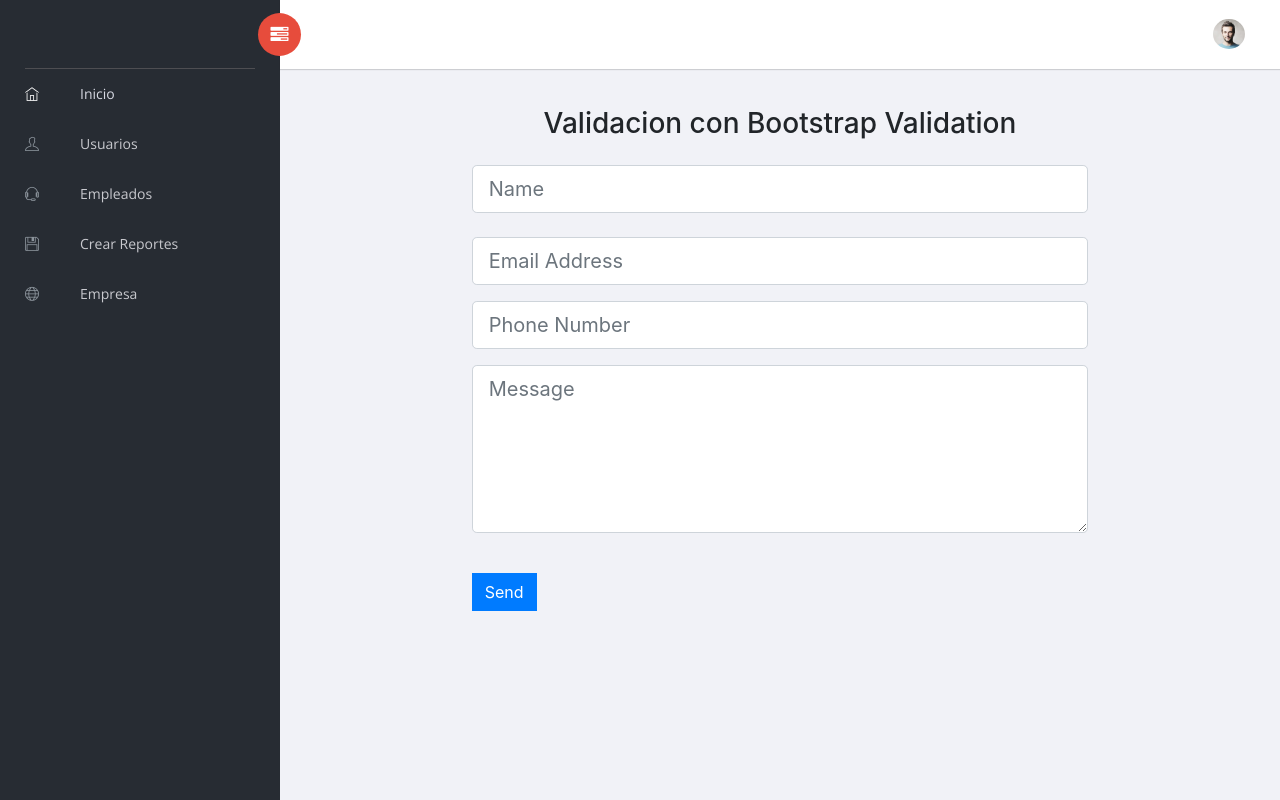
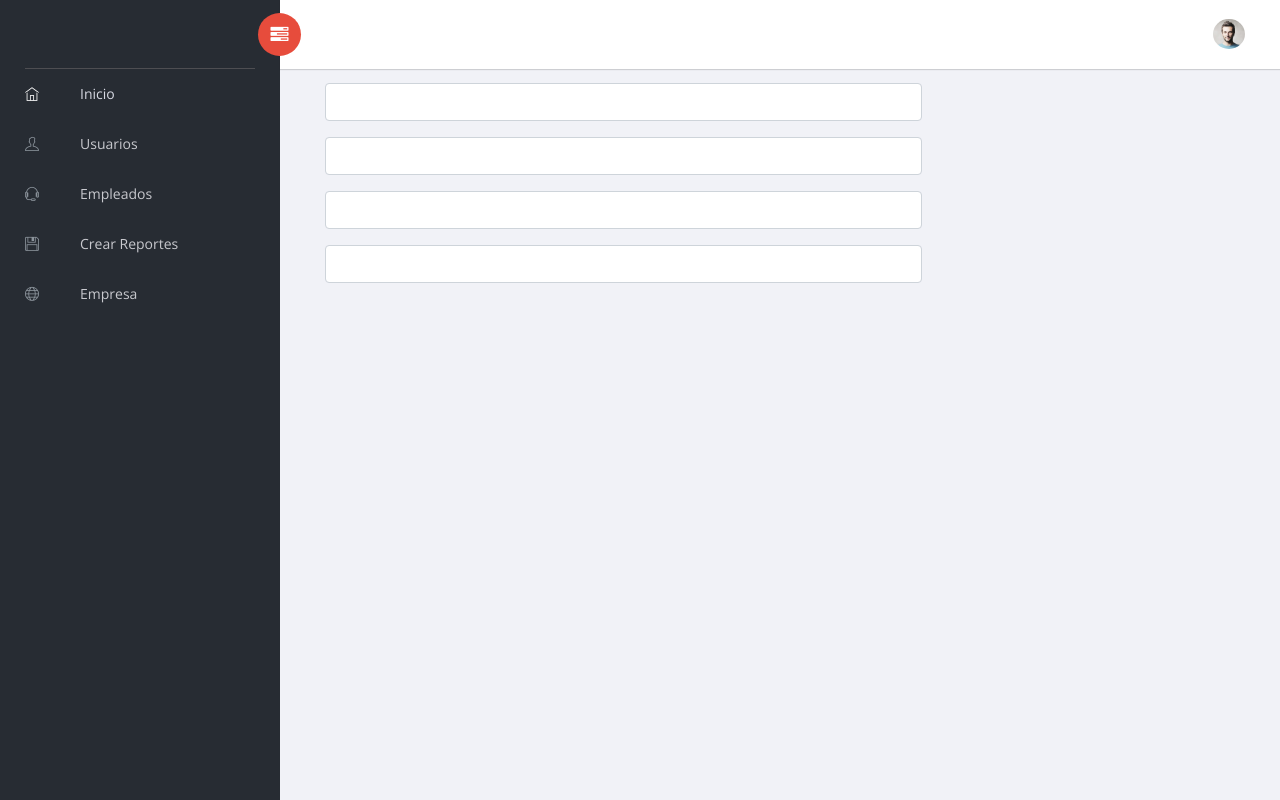
Before and after one commit to HenrySD/ControlTimer, a PHP site: page /celular.php in a window 1280 px wide. Run offline with PHP 8.4, Linux system fonts and the light colour scheme; the visitor is signed in with stand-in values (Sample User, id 1); some libraries are stand-ins or nearby versions.

Commit message:
Avance 08/04/2019

```diff
--- a/celular.php
+++ b/celular.php
@@ -4,124 +4,34 @@ require("partials/cabeza.php");
 ?>
 
 
+<script src="https://cdn.rawgit.com/PascaleBeier/bootstrap-validate/v2.2.0/dist/bootstrap-validate.js" ></script>
+<div class="container box">
+<form action="" class="col-sm-8">
+<div class="form-group">
+  <input id="docs-demo" class="form-control">
+</div>
+<div class="form-group">
+  <input id="tama" class="form-control">
+</div>
+<div class="form-group">
+  <input id="t" class="form-control">
+</div>
+<div class="form-group">
+  <input id="r" class="form-control">
+</div>
+
+</form>
 
 
+</div>
+    <script>
+    bootstrapValidate('#docs-demo','email:Ingrese un Email valido'),
+    bootstrapValidate('#tama', 'min:20:Minimo 20 Caracteres'),
+    bootstrapValidate('#t', 'regex:^[a-z]+$:Solo Letras'),
+    bootstrapValidate('#r', 'required:Rellene el campo')
+    </script>
 
-    <script src="https://cdnjs.cloudflare.com/ajax/libs/jqBootstrapValidation/1.3.6/jqBootstrapValidation.js"></script>
-    <style>
-    .box {
-        max-width: 600px;
-        width: 100%;
-        margin: 0 auto;
-        ;
-    }
 
-    .form-group p {
-        color: #a94442;
-    }
-    </style>
-
-    <div class="container-fluid text-center">
-        <div class="row ">
-            <div class="col-sm-2">
-
-            </div>
-            <div class="col-sm-8 text-left">
-                <br />
-                <h3 align="center"><a">Validacion con Bootstrap Validation</a></h3>
-                <br />
-                <form id="simple_form" novalidate="novalidate">
-
-                    <div class="control-group">
-                        <div class="form-group mb-0 pb-2">
-                            <input type="text" name="contact_name" id="contact_name"
-                                class="form-control form-control-lg" placeholder="Name" required="required"
-                                data-validation-required-message="Ingrese su nombre" />
-                            <p class="text-danger help-block"></p>
-                        </div>
-                    </div>
-
-                    <div class="control-group">
-                        <div class="form-group">
-                            <input type="email" name="contact_email" id="contact_email"
-                                class="form-control form-control-lg" placeholder="Email Address" required="required"
-                                data-validation-required-message="Porfavor ingresar su correo" />
-                            <p class="text-danger help-block"></p>
-
-                        </div>
-                    </div>
-
-                    <div class="control-group">
-                        <div class="form-group">
-                            <input type="tel" name="contact_mobile" id="contact_mobile"
-                                class="form-control form-control-lg" placeholder="Phone Number" required="required"
-                                data-validation-required-message="Porfabor ingresar su numero" pattern="^[0-9]{10}$"
-                                data-validation-pattern-message="10 digitos porfabor" />
-                            <p class="text-danger help-block"></p>
-
-                        </div>
-                    </div>
-
-                    <div class="control-group">
-                        <div class="form-group">
-                            <textarea name="contact_message" id="contact_message" class="form-control form-control-lg"
-                                rows="5" placeholder="Message" required="required"
-                                data-validation-required-message="Porfabor ingresar un mensaje"></textarea>
-                            <p class="text-danger help-block"></p>
-                        </div>
-                    </div>
-                    <br>
-                    <div id="success"></div>
-                    <div class="form-group">
-                        <button type="submit" class="btn btn-primary" id="send_button">Send</button>
-                    </div>
-                </form>
-            </div>
-            <div class="col-sm-2">
-
-            </div>
-        </div>
-    </div>
-<script>
-$(document).ready(function() {
-
-    $('#simple_form input, #simple_form textarea').jqBootstrapValidation({
-        preventSubmit: true,
-        submitSuccess: function($form, event) {
-            event.preventDefault();
-            $this = $('#send_button');
-            $this.prop('disabled', true);
-            var form_data = $("#simple_form").serialize();
-            $.ajax({
-                // despues colocaremos este archivo
-                url: "estearchivonoestacreado.php",
-                method: "POST",
-                data: form_data,
-                success: function() {
-                    $('#success').html(
-
-                        // deveria de probar si lo agarra en espanol entre medio de la etiqueta strong
-                        "<div class='alert alert-success'><strong>Your message has been sent. </strong></div>"
-                        );
-                    $('#simple_form').trigger('reset');
-                },
-                error: function() {
-                    $('#success').html(
-                        "<div class='alert alert-danger'>There is some error</div>");
-                    $('#simple_form').trigger('reset');
-                },
-                complete: function() {
-                    setTimeout(function() {
-                        $this.prop("disabled", false);
-                        $('#success').html('');
-                    }, 5000);
-                }
-            });
-        },
-    });
-
-});
-</script>
 
 <?php
 require("partials/pies.php");
--- a/partials/cabeza.php
+++ b/partials/cabeza.php
@@ -23,7 +23,7 @@ header('Location:index.php');
     <script src="alertify/alertify.js"></script>
     <script src="carpetas/popper/dist/umd/popper.min.js"></script>
     <script src="carpetas/bootstrap/dist/js/bootstrap.min.js"></script>
-
+    <script src="https://cdn.rawgit.com/PascaleBeier/bootstrap-validate/v2.2.0/dist/bootstrap-validate.js" ></script>
     <script src="carpetas\DataTables\datatables.min.js"></script>
     <script src="carpetas\js\funciones.js"></script>
     <!--estos cdn son de prueba para los botones-->
--- a/partials/pies.php
+++ b/partials/pies.php
@@ -8,14 +8,3 @@
 
 
 </html>
-<script type="text/javascript">
-$('#guardarnuevo').click(function() {
-	cod_Empr=$('#cod_Empr').val();
-	 nom_Empr=$('#nom_Empr').val();
-	 fec_Cons=$('#fec_Cons').val();
-	 dir_Empr=$('#dir_Empr').val();
-	 tel_Empr=$('#tel_Empr').val();
-	 agregarDatos(cod_Empr,nom_Empr,fec_Cons,dir_Empr,tel_Empr);
-
- });
-</script>
```
Also changed, not shown: database.php (+5 -23 lines), empresa.php (+47 -56 lines), tablas.php (added, +77 -0 lines), text.txt (+9 -2 lines).
